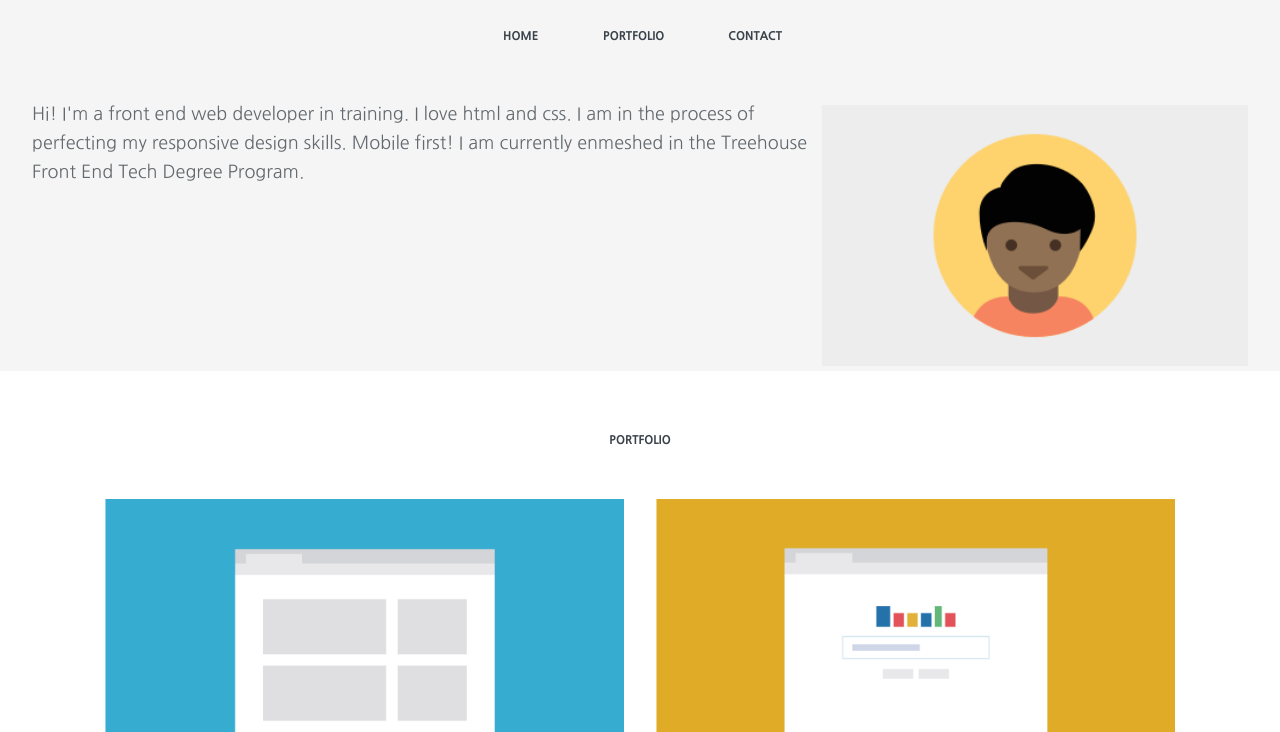
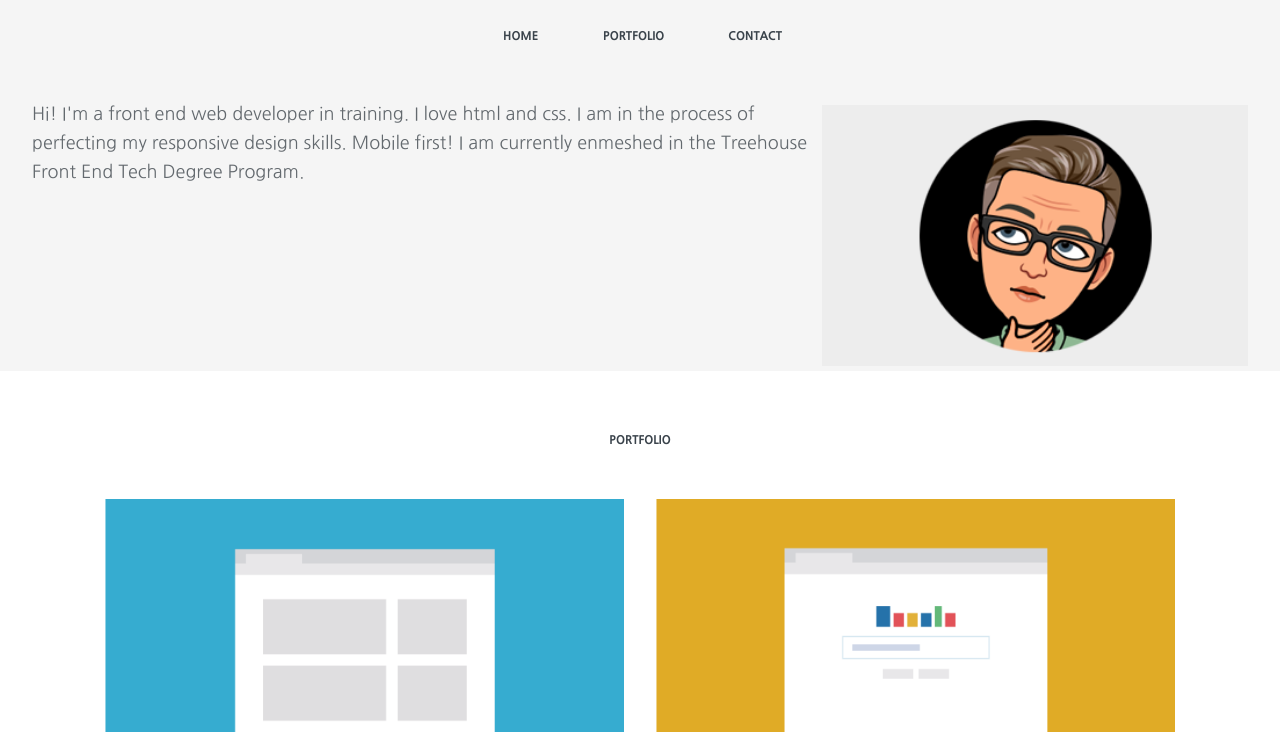
Before and after one commit to heidi37/fetd-project-2, a plain HTML site: page index.html in a window 1280 px wide. Shown: the part 68-800 px from the top of the page. Drawn offline with Linux system fonts and the light colour scheme.

Commit message:
adding new profile image

```diff
--- a/index.html
+++ b/index.html
@@ -25,7 +25,7 @@
 
     <div class="container">
         <div class="intro">
-            <img src="images/responsive-layout-profile.png" alt="Profile picture of Heidi Fryzell" class="profile-image">
+            <img src="images/responsive-layout-profile-heidi.png" alt="Profile picture of Heidi Fryzell" class="profile-image">
             <p>Hi! I'm a front end web developer in training. I love html and css. I am in the process of perfecting my responsive design skills. Mobile first! I am currently enmeshed in the Treehouse Front End Tech Degree Program.</p>
         </div>
     </div>
```
Also changed, not shown: images/responsive-layout-profile-heidi.png (added).
